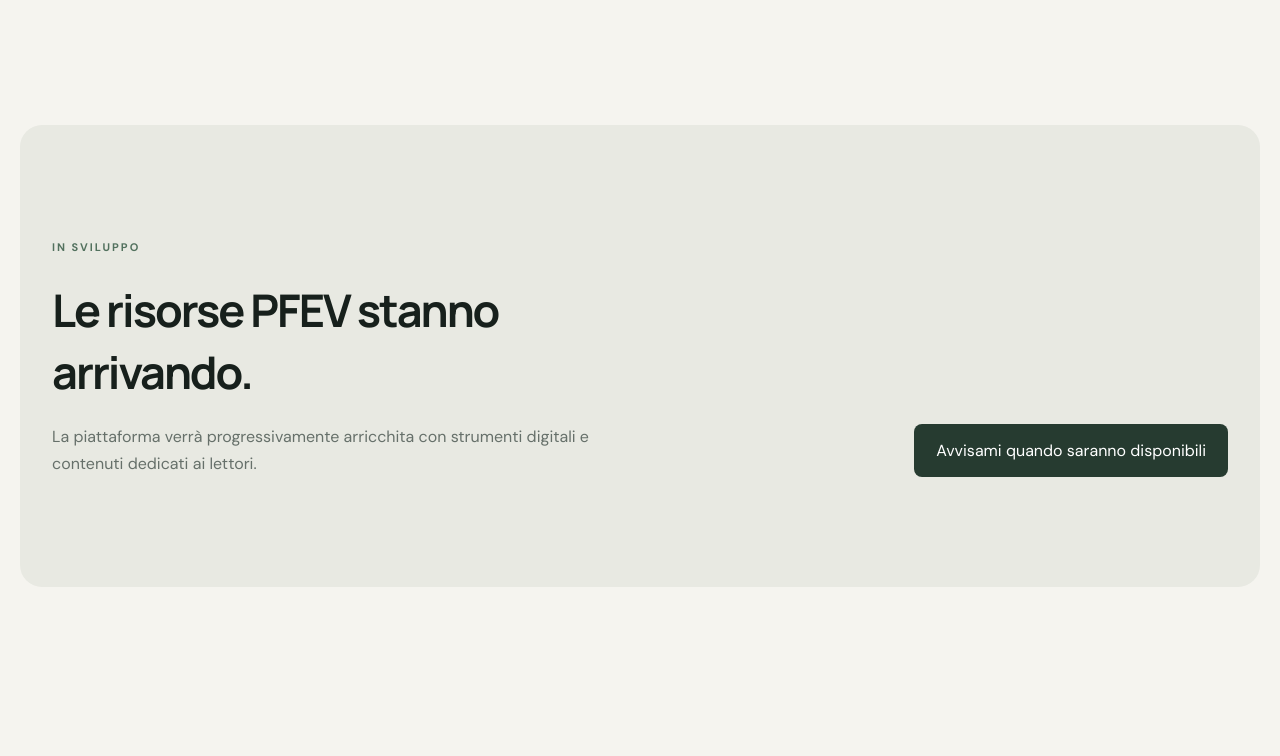
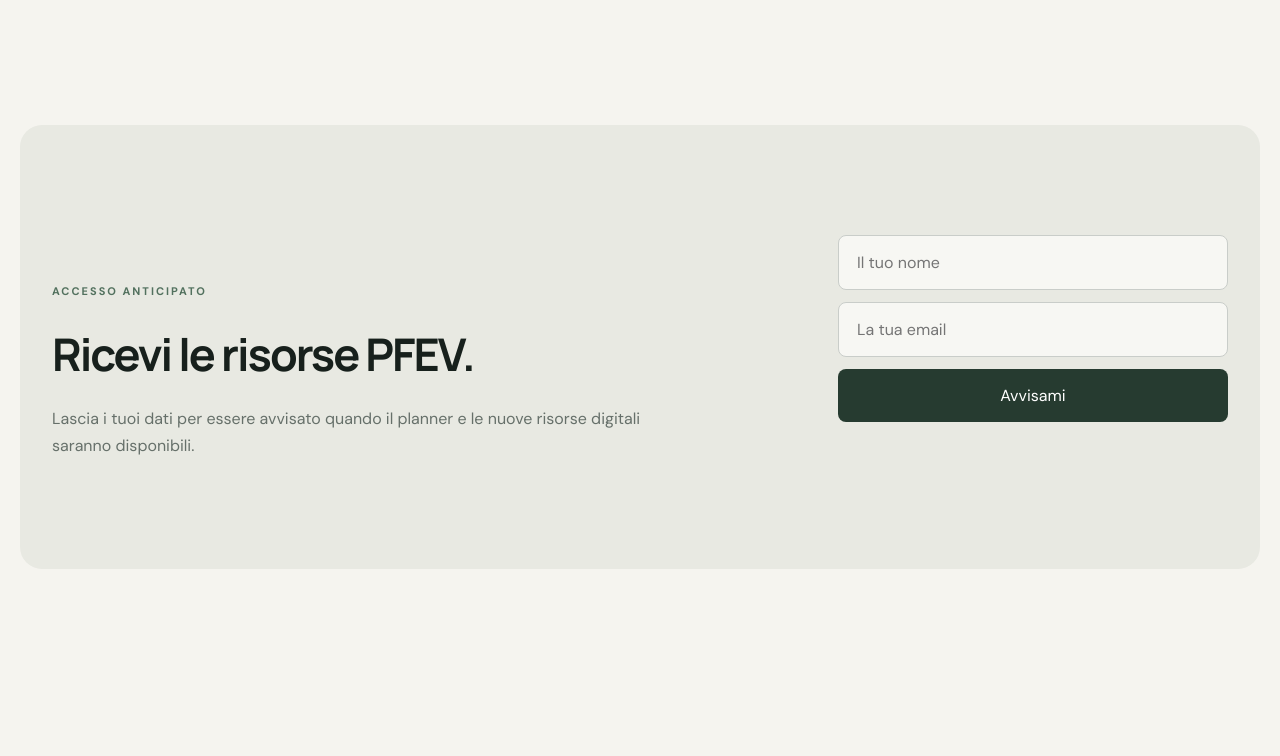
Before and after one commit to LukeG01-ops/pfev-digital-platform, a website built with Vite: page index.html in a window 1280 px wide. Shown: the part 1440-2196 px from the top of the page. Built offline with nearby package versions, Linux system fonts and the light colour scheme.

Commit message:
feat: connect resource form to n8n and PostgreSQL

```diff
--- a/src/main.js
+++ b/src/main.js
@@ -93,15 +93,40 @@ document.querySelector('#app').innerHTML = `
 
    <section id="risorse" class="section resources-section">
   <div>
-        <span class="badge">IN SVILUPPO</span>
-        <h2>Le risorse PFEV stanno arrivando.</h2>
+    <span class="badge">ACCESSO ANTICIPATO</span>
+    <h2>Ricevi le risorse PFEV.</h2>
+
     <p>
-          La piattaforma verrà progressivamente arricchita con strumenti
-          digitali e contenuti dedicati ai lettori.
+      Lascia i tuoi dati per essere avvisato quando il planner
+      e le nuove risorse digitali saranno disponibili.
     </p>
   </div>
 
-      <button id="notifyButton">Avvisami quando saranno disponibili</button>
+  <form id="resourceForm" class="resource-form">
+
+    <input
+      id="name"
+      name="name"
+      type="text"
+      placeholder="Il tuo nome"
+      required
+    >
+
+    <input
+      id="email"
+      name="email"
+      type="email"
+      placeholder="La tua email"
+      required
+    >
+
+    <button type="submit">
+      Avvisami
+    </button>
+
+    <p id="formMessage"></p>
+
+  </form>
 </section>
 
     <section id="tech" class="section tech-section">
@@ -139,6 +164,47 @@ document.querySelector('#app').innerHTML = `
   </footer>
 `
 
-document.querySelector('#notifyButton').addEventListener('click', () => {
-  alert('Presto collegheremo questo pulsante al nostro primo workflow n8n!')
+const form = document.querySelector('#resourceForm')
+const message = document.querySelector('#formMessage')
+
+form.addEventListener('submit', async (event) => {
+  event.preventDefault()
+
+  const name = document.querySelector('#name').value
+  const email = document.querySelector('#email').value
+
+  message.textContent = 'Invio in corso...'
+
+  try {
+    const response = await fetch(
+      'https://lukeg01.app.n8n.cloud/webhook/pfev-resource-request',
+      {
+        method: 'POST',
+
+        headers: {
+          'Content-Type': 'application/json',
+        },
+
+        body: JSON.stringify({
+          name,
+          email,
+          resource: 'planner-pfev',
+        }),
+      }
+    )
+
+    if (!response.ok) {
+      throw new Error(`HTTP error: ${response.status}`)
+    }
+
+    message.textContent = 'Richiesta inviata con successo ✓'
+
+    form.reset()
+
+  } catch (error) {
+    console.error(error)
+
+    message.textContent =
+      'Si è verificato un errore. Riprova tra poco.'
+  }
 })
--- a/src/style.css
+++ b/src/style.css
@@ -300,7 +300,38 @@ footer {
   color: #737b76;
   font-size: 13px;
 }
+.resource-form {
+  width: 100%;
+  max-width: 390px;
+  display: flex;
+  flex-direction: column;
+  gap: 12px;
+}
 
+.resource-form input {
+  width: 100%;
+  padding: 16px 18px;
+  border: 1px solid #c9cdc9;
+  border-radius: 8px;
+  background: #f7f7f3;
+  font: inherit;
+  outline: none;
+}
+
+.resource-form input:focus {
+  border-color: #658975;
+}
+
+.resource-form button {
+  width: 100%;
+}
+
+#formMessage {
+  margin-top: 5px;
+  min-height: 20px;
+  font-size: 14px;
+  color: #52715e;
+}
 @media (max-width: 850px) {
   nav,
   .nav-button {
```
Lines whose indentation alone changed are shown as unchanged.
